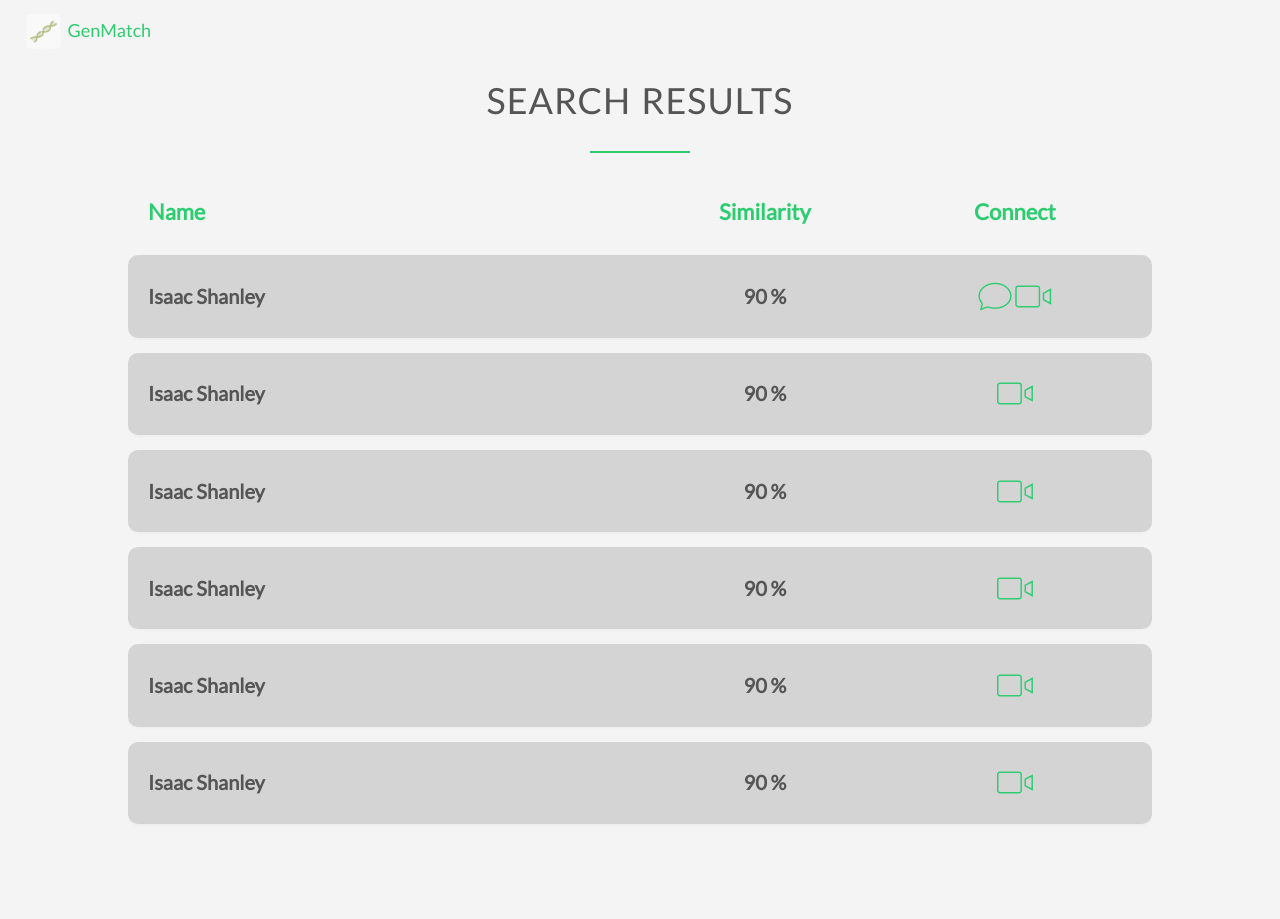
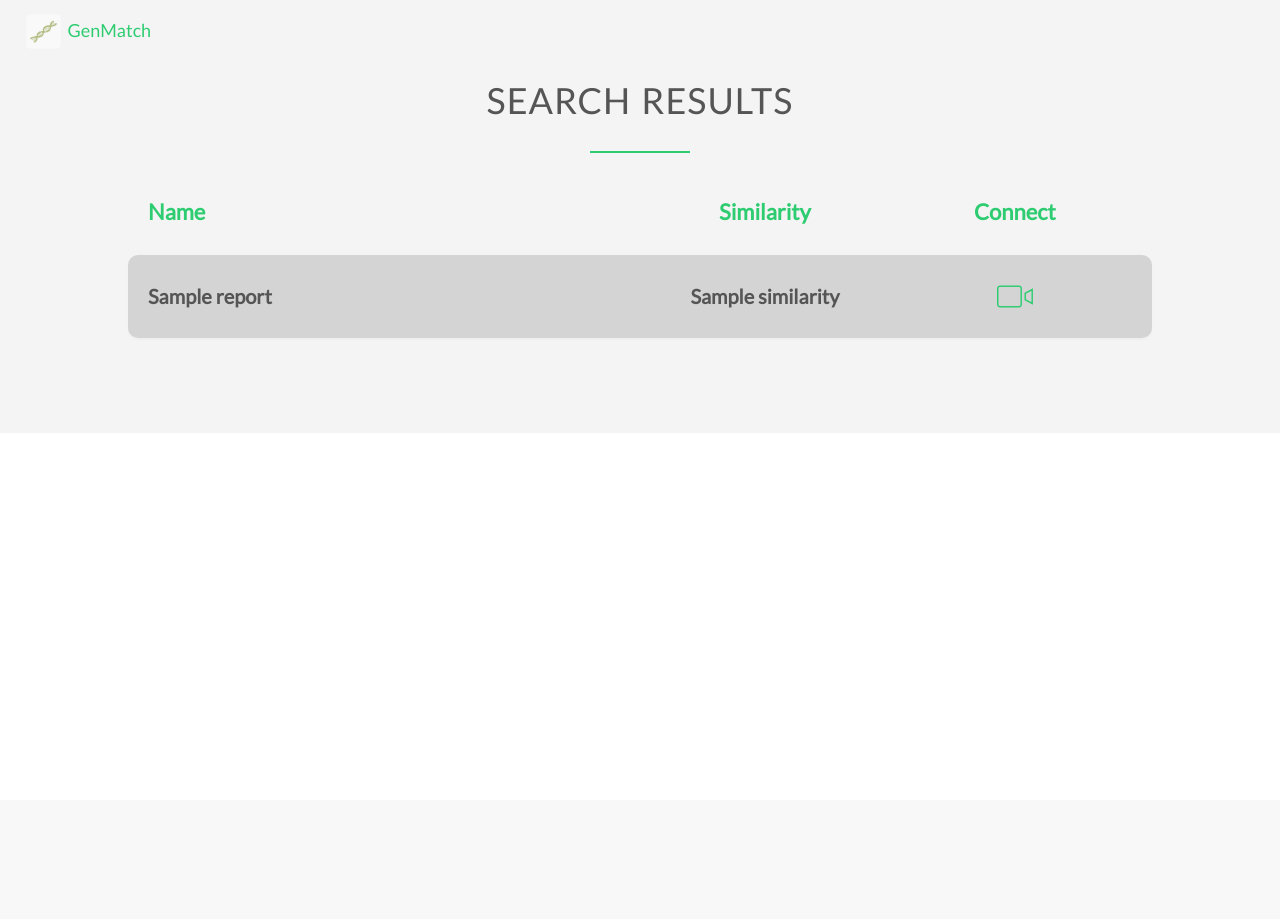
Before and after one commit to ishanley/GenMatch, a Flask app: template templates/search.html in a window 1280 px wide. After the commit the page ends 338 px from the top, so only its background shows below. Run offline with Flask 2, Linux system fonts and the light colour scheme; the template is opened without the code that fills it: most values are stand-ins (such as "Sample title", 1, 10 or a date in 2020); some web fonts are replaced.

Commit message:
genomelink!

```diff
--- a/app.py
+++ b/app.py
@@ -1,6 +1,7 @@
 import genomelink
 import os
 from flask import Flask, render_template, request, redirect, session, url_for, jsonify
+from operator import attrgetter
 from twilio.jwt.access_token import AccessToken
 from twilio.jwt.access_token.grants import VideoGrant
 from randomname import random_user
@@ -9,6 +10,8 @@ from docusign import docusign
 import traits
 
 app = Flask(__name__)
+
+const_traits = traits.generate_random_users(n=1)[0]['traits']
 
 #print(os.environ['GENOMELINK_CLIENT_ID'])
 #print(os.environ['GENOMELINK_CLIENT_SECRET'])
@@ -24,30 +27,34 @@ os.environ['GENOMELINK_CALLBACK_URL'] = "http://127.0.0.1:5000/callback"
 def index():
     return render_template('index.html')
 
-@app.route('/search', methods=['get', 'post'])
+@app.route('/search', methods=['GET', 'POST'])
 def search():
+
+    reports = []
+    print(request.method)
     # get all the form properties
-    if request.method == 'post':
+    if request.method == 'POST':
         name = request.form.get('name')
         phone = request.form.get('phone')
         trait_type = request.form.get('type')
-
-
         opp = request.form.get('opp')
-
         docusign()
 
-        authorize_url = genomelink.OAuth.authorize_url(scope=['report:eye-color report:beard-thickness report:morning-person report:childhood-intelligence'])
+#        authorize_url = genomelink.OAuth.authorize_url(scope=['report:eye-color report:beard-thickness report:morning-person report:childhood-intelligence'])
 
         # Fetching a protected resource using an OAuth2 token if exists.
-        p1 = []
-        if session.get('oauth_token'):
-            for name in ['eye-color', 'beard-thickness', 'morning-person', 'childhood-intelligence']:
-                p1.append(genomelink.Report.fetch(name=name, population='european', token=session['oauth_token']))
+#        p1 = []
+#        if session.get('oauth_token'):
+#            for name in ['eye-color', 'beard-thickness', 'morning-person', 'childhood-intelligence']:
+#                p1.append(genomelink.Report.fetch(name=name, population='european', token=session['oauth_token']))
+        p1 = {'name': name, 'traits': const_traits}
+        reports = traits.get_reports(p1, trait_type)
+        reports = sorted(reports, key=lambda x: x['similarity'], reverse=opp=='similar')
 
-    #    return render_template('search.html', reports=traits.get_reports(p1))
+        for report in reports:
+            report['similarity'] = '{:.2f} %'.format(report['similarity'] * 100)
 
-    return render_template('search.html', reports=get_reports(p1, trait_type))
+    return render_template('search.html', reports=reports)
 
 @app.route('/twilio')
 def twilio():
@@ -70,6 +77,7 @@ def callback():
     session['oauth_token'] = token
     return redirect(url_for(''))
 
+
 if __name__ == '__main__':
     # This allows us to use a plain HTTP callback.
     import os
--- a/static/resources/css/style.css
+++ b/static/resources/css/style.css
@@ -89,12 +89,8 @@ section {
 
 .icon-small {
     font-size: 220%;
-    margin: 0 16px 0 0;
+    margin: 0 7px;
     height:25px;
-}
-
-.icon-small:last-child {
-    margin:0;
 }
 
 .clearfix:after {
--- a/static/resources/js/script.js
+++ b/static/resources/js/script.js
@@ -1,6 +1,6 @@
 $(document).ready(function() {
 
-
+    console.log('fuck')
     // Select all links with hashes
     $('a[href*="#"]')
       // Remove links that don't actually link to anything
--- a/templates/index.html
+++ b/templates/index.html
@@ -88,7 +88,6 @@
                         </div>
                         <div class="col span-2-of-3">
                             <input type="text" name="email" id="email" placeholder="Your Email" required>
-                            </select>
                         </div>
                     </div>
                     <div class="row">
@@ -144,7 +143,7 @@
                             <input type="submit" value="Search">
                         </div>
                     </div>
-                    <p style="margin-top: 20px; font-size: 80%; ">Please send in your data using Genomelink. </p><br><p  style="font-size: 80%; ">Also, &nbsp; please fill out the authentication form sent to your email in order to use this service more ethically. </p>
+                    <p style="margin-top: 20px; font-size: 80%; ">Please send in your data using Genomelink. </p><br><p  style="font-size: 80%;">Also, &nbsp; please fill out the authentication form sent to your email in order to use this service more ethically. </p>
                 </form>
             </div>
         </section>
--- a/templates/search.html
+++ b/templates/search.html
@@ -38,80 +38,20 @@
                     </div>
                 </div>
 
-    <!--        REPEAT FOR ALL ENTRIES-->
+                {% for report in reports %}
 
                 <div class="row search-result-row">
                     <div class="col span-2-of-4">
-                        <h4 class="search-name">Isaac Shanley</h4>
+                        <h4 class="search-name">{{report.name}}</h4>
                     </div>
                     <div class="col span-1-of-4">
-                        <h4>90 %</h4>
-                    </div>
-                    <div class="col span-1-of-4">
-                        <a href="#" class="call-sms"><i class="ion-ios-chatbubble-outline icon icon-small"></i></a>
-                        <a href="/twilio"><i class="ion-ios-videocam-outline icon icon-small"></i></a>
-                    </div>
-                </div>
-
-                <div class="row search-result-row">
-                    <div class="col span-2-of-4">
-                        <h4 class="search-name">Isaac Shanley</h4>
-                    </div>
-                    <div class="col span-1-of-4">
-                        <h4>90 %</h4>
+                        <h4>{{report.similarity}}</h4>
                     </div>
                     <div class="col span-1-of-4">
                         <a href="/twilio"><i class="ion-ios-videocam-outline icon icon-small"></i></a>
                     </div>
                 </div>
-
-                <div class="row search-result-row">
-                    <div class="col span-2-of-4">
-                        <h4 class="search-name">Isaac Shanley</h4>
-                    </div>
-                    <div class="col span-1-of-4">
-                        <h4>90 %</h4>
-                    </div>
-                    <div class="col span-1-of-4">
-                        <a href="/twilio"><i class="ion-ios-videocam-outline icon icon-small"></i></a>
-                    </div>
-                </div>
-
-                <div class="row search-result-row">
-                    <div class="col span-2-of-4">
-                        <h4 class="search-name">Isaac Shanley</h4>
-                    </div>
-                    <div class="col span-1-of-4">
-                        <h4>90 %</h4>
-                    </div>
-                    <div class="col span-1-of-4">
-                        <a href="/twilio"><i class="ion-ios-videocam-outline icon icon-small"></i></a>
-                    </div>
-                </div>
-
-                <div class="row search-result-row">
-                    <div class="col span-2-of-4">
-                        <h4 class="search-name">Isaac Shanley</h4>
-                    </div>
-                    <div class="col span-1-of-4">
-                        <h4>90 %</h4>
-                    </div>
-                    <div class="col span-1-of-4">
-                        <a href="/twilio"><i class="ion-ios-videocam-outline icon icon-small"></i></a>
-                    </div>
-                </div>
-
-                <div class="row search-result-row">
-                    <div class="col span-2-of-4">
-                        <h4 class="search-name">Isaac Shanley</h4>
-                    </div>
-                    <div class="col span-1-of-4">
-                        <h4>90 %</h4>
-                    </div>
-                    <div class="col span-1-of-4">
-                        <a href="/twilio"><i class="ion-ios-videocam-outline icon icon-small"></i></a>
-                    </div>
-                </div>
+                {% endfor %}
             </div>
         </section>
     </body>
--- a/traits.py
+++ b/traits.py
@@ -1,12 +1,16 @@
+from names import get_full_name
+from collections import namedtuple
+from random import randint
+
 traits = {}
 traits['romance'] = [
     'eye-color', 'weight', 'bmi', 'red-hair', 'black-hair', 'skin-pigmentation', 'male-pattern-baldness', 'freckles', 'red-wine-liking', 'white-wine-liking', 'endurance-performance'
 ]
 traits['p-health'] = [
-    'lung-cancer', 'colorectal-cancer', 'gastric-cencer', 'breast-cancer', 'liver-cancer', 'pancreatic-cancer', 'prostate-cancer', 'type-2-diabetes', 'myocardial-infarction'
+    'lung-cancer', 'colorectal-cancer', 'gastric-cancer', 'breast-cancer', 'liver-cancer', 'pancreatic-cancer', 'prostate-cancer', 'type-2-diabetes', 'myocardial-infection'
 ]
 traits['m-health'] = [
-    'agreeablness', 'neuroticism', 'extraversion', 'conscientiousness', 'openness', 'depression', 'anger', 'reward-dependence', 'harm-avoidance', 'gambling', 'novelty-seeking'
+    'agreeableness', 'neuroticism', 'extraversion', 'conscientiousness', 'openness', 'depression', 'anger', 'reward-dependence', 'harm-avoidance', 'gambling', 'novelty-seeking'
 ]
 traits['friend'] = [
     'beard-thickness', 'morning-person', 'red-hair', 'black-hair', 'motion-sickness', 'handedness', 'longevity', 'smell-sensitivity-for-malt', 'smoking-behavior', 'alcohol-drinking-behavior'
@@ -15,21 +19,51 @@ traits['work'] = [
     'agreeablness', 'openness', 'reward-dependence', 'harm-avoidance', 'gambling', 'novelty-seeking', 'childhood-intelligence', 'hearing-function', 'word-reading-ability', 'reading-and-spelling-ability'
 ]
 
+def get_all_traits():
+    s = set()
+    for l in traits.values():
+        for e in l:
+            s.add(e.replace('-', '_'))
+    return s
+
+all_traits = get_all_traits()
+TraitVector = namedtuple('TraitVector', all_traits)
+
 def calculate_sim(p1, p2, trait_type):
     a = traits[trait_type]
-    tot = len(a)
+    total = len(a) * 4
+    tot = total
     for trait in a:
-        tot -= abs(p1['summary']['score'] - p2['summary']['score'])
-    return '{.2f} %'.format((tot/len(a)) * 100)
+        t1 = get_api_data(p1, trait)
+        t2 = get_api_data(p2, trait)
+        tot -= abs(t1['summary']['score'] - t2['summary']['score'])
+    return tot/total
+
+def generate_random_users(n=20):
+    users = []
+    for i in range(n):
+        user = {
+            'traits': TraitVector._make((randint(0, 4) for _ in range(len(all_traits)))),
+            'name': get_full_name()
+        }
+        users.append(user)
+    return users
+
+
+
+def get_api_data(user, trait):
+    return {
+        "summary": {
+            "score": getattr(user['traits'], trait.replace('-', '_'))
+        },
+        "name": user['name']
+    }
+
+
+rand_users = generate_random_users()
+
+def get_report(p1, p2, trait_type):
+    return {'name': p2['name'], 'similarity': calculate_sim(p1, p2, trait_type)}
 
 def get_reports(p, trait_type):
-    # generate list of random users to query against
-    users = [] # random list
-    reports=[]
-
-    for user in users:
-        similarity = calculate_sim(p, user, trait_type)
-        name
-        reports.append({'name': name, 'similarity': similarity})
-
-    return reports
+    return [get_report(p, user, trait_type) for user in rand_users]
```
